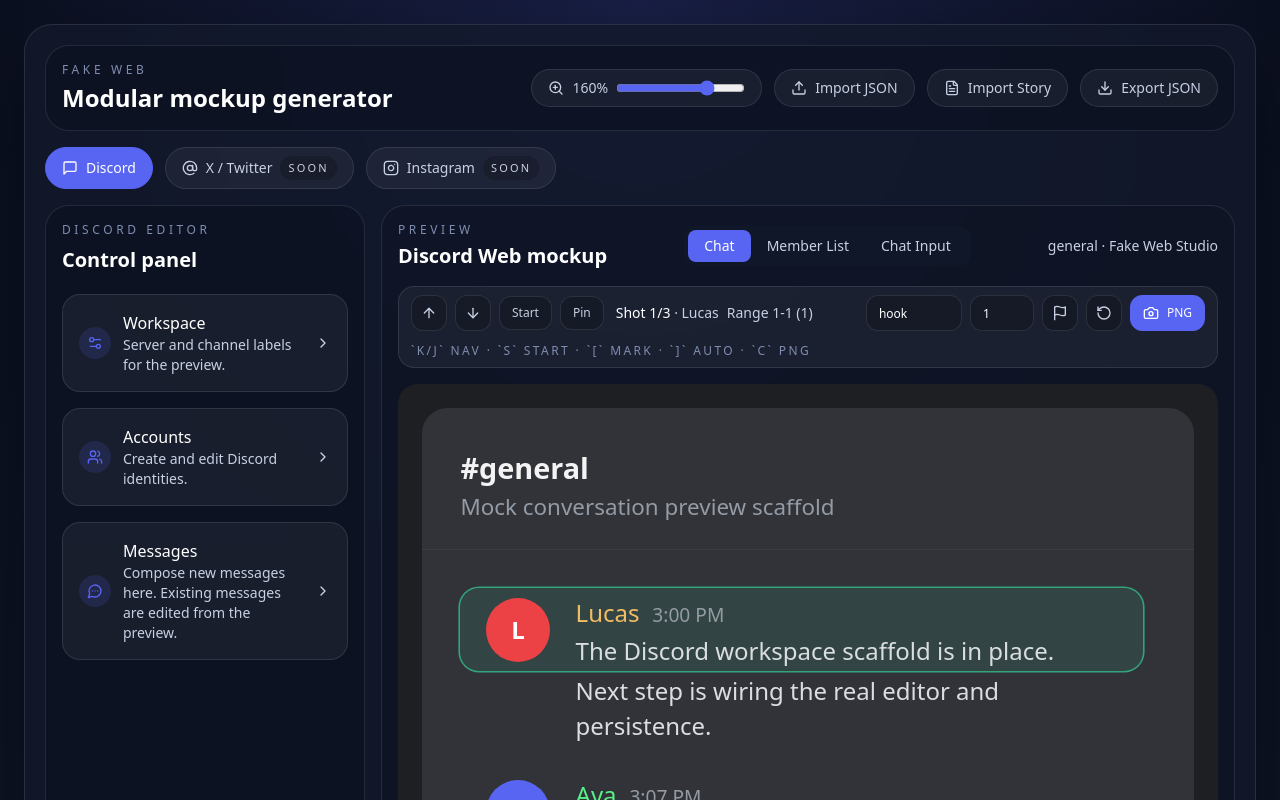
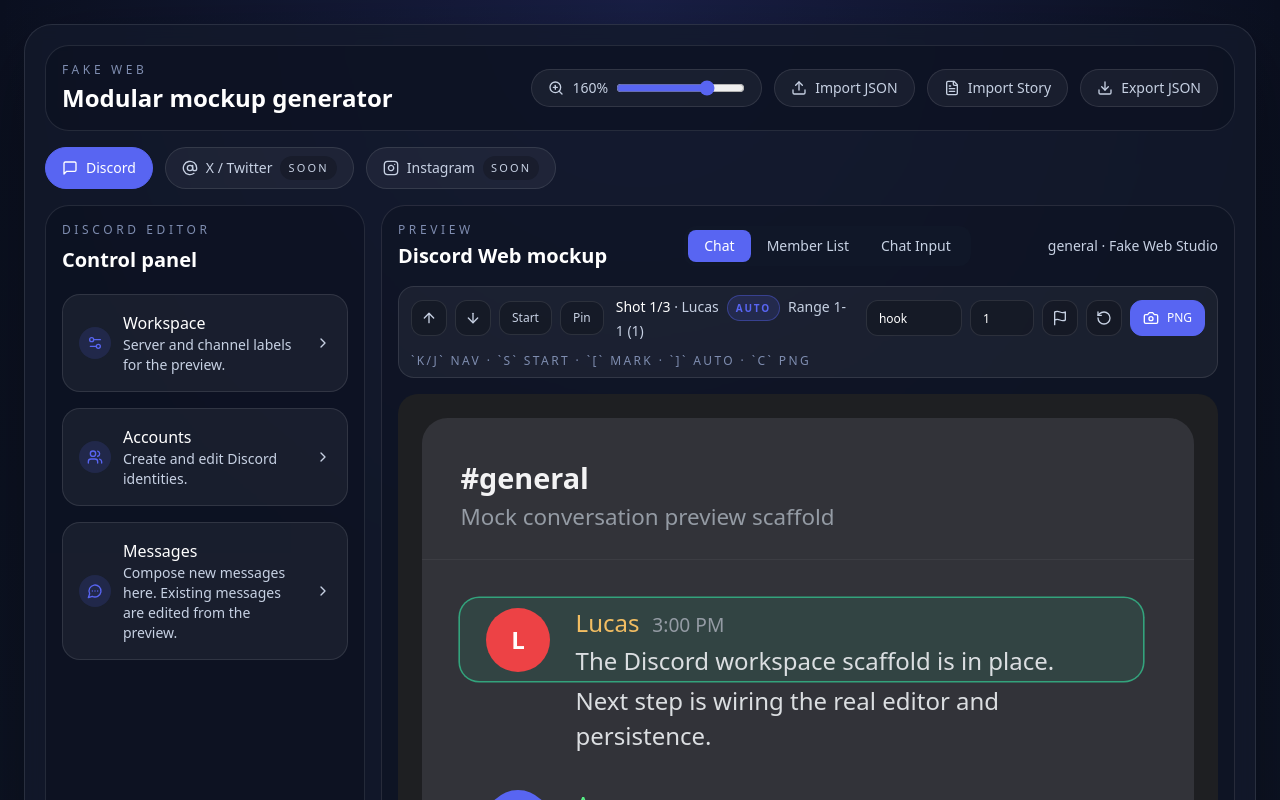
Before and after one commit to LucasMartinsVieira/fake_web, a React (Vite) app: page / in a window 1280 px wide. Shown: the top 800 px of the page. Built offline with nearby package versions, Linux system fonts and the light colour scheme.

Commit message:
feat(discord): show capture mode in toolbar

```diff
--- a/src/modules/discord/components/preview.tsx
+++ b/src/modules/discord/components/preview.tsx
@@ -456,6 +456,7 @@ export function DiscordPreview() {
             captureCounter={captureCounter}
             capturePrefix={capturePrefix}
             captureStatus={captureStatus}
+            captureStartMode={captureStartIndex === null ? "auto" : "mark"}
             guideIndex={guideIndex}
             guideMessage={guideMessage}
             isCapturing={isCapturing}
--- a/src/modules/discord/components/preview/capture-toolbar.tsx
+++ b/src/modules/discord/components/preview/capture-toolbar.tsx
@@ -6,6 +6,7 @@ export function CaptureToolbar({
   captureCounter,
   capturePrefix,
   captureStatus,
+  captureStartMode,
   guideIndex,
   guideMessage,
   isCapturing,
@@ -26,6 +27,7 @@ export function CaptureToolbar({
   captureCounter: number;
   capturePrefix: string;
   captureStatus: string | null;
+  captureStartMode: "auto" | "mark";
   guideIndex: number;
   guideMessage: DiscordMessage | null;
   isCapturing: boolean;
@@ -88,6 +90,15 @@ export function CaptureToolbar({
           Shot {guideIndex + 1}/{messageCount}
         </span>{" "}
         {guideMessage ? `· ${guideMessage.authorName}` : ""}
+        <span
+          className={`ml-2 inline-flex rounded-full border px-2 py-0.5 text-[10px] font-semibold uppercase tracking-[0.18em] ${
+            captureStartMode === "auto"
+              ? "border-discord-accent/40 bg-discord-accent/15 text-discord-accent"
+              : "border-emerald-400/40 bg-emerald-400/15 text-emerald-300"
+          }`}
+        >
+          {captureStartMode}
+        </span>
         <span className="ml-2 text-chrome-400">
           Range {effectiveCaptureStartIndex + 1}-{guideIndex + 1} ({captureCount})
         </span>
```
